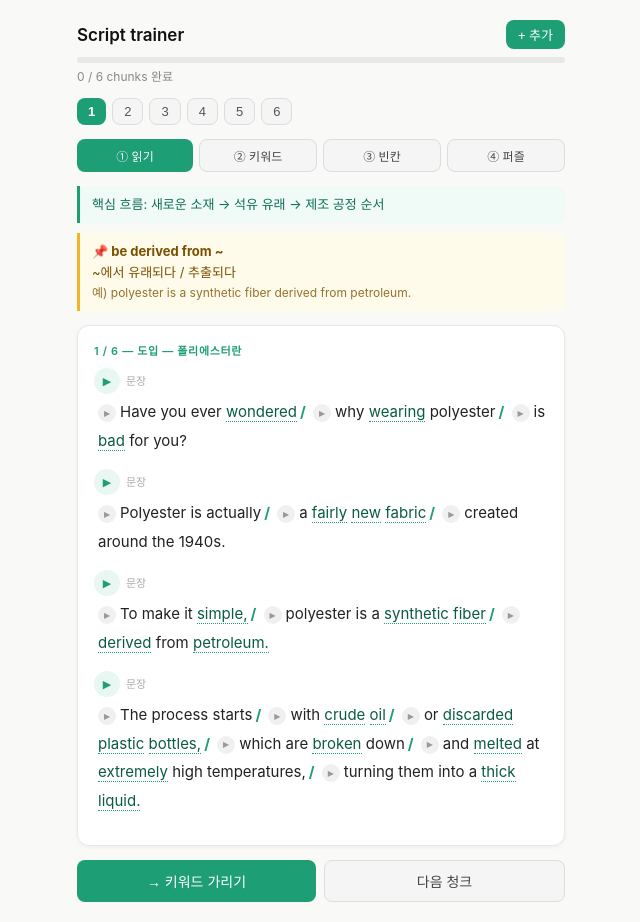
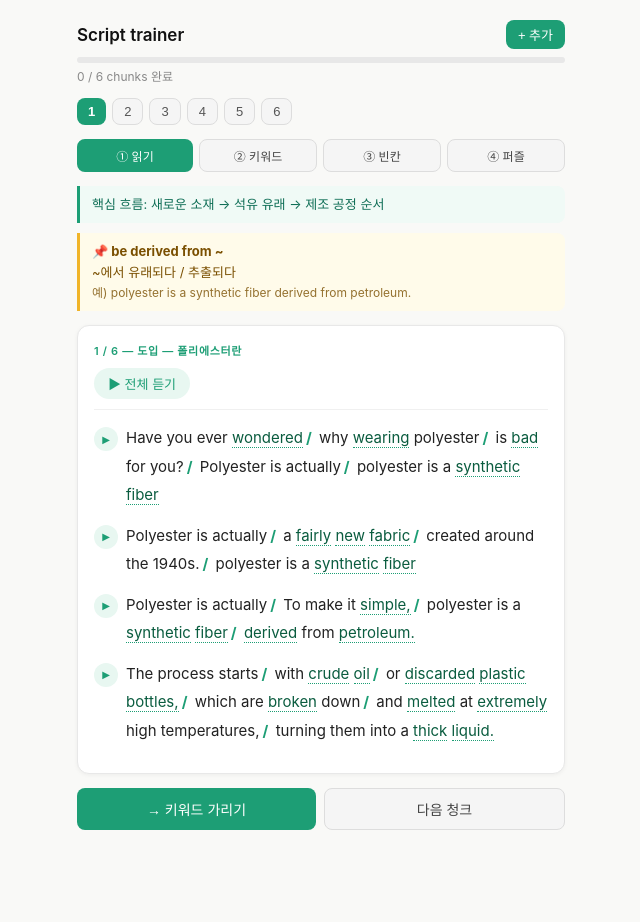
Before and after one commit to eetomato/polyester-trainer, a React (Vite) app: page / in a window 1280 px wide. Shown: the whole page, without its empty margins (319-959 px from the left). After the commit the page ends 850 px from the top, so only its background shows below. Built offline with nearby package versions, Linux system fonts and the light colour scheme.

Commit message:
simplify to chunk and sentence play buttons only

```diff
--- a/src/App.jsx
+++ b/src/App.jsx
@@ -204,51 +204,27 @@ function Tooltip({ word, onClose }) {
   );
 }
 
-// ── 읽기 모드 텍스트 (슬래시 + 구문재생 + 문장재생) ────────────
-function SlashText({ slashText, text }) {
+// ── 읽기 모드 텍스트 (청크 전체 + 문장별 재생) ──────────────
+function SlashText({ slashText, text, chunkText }) {
   const [tooltip, setTooltip] = useState(null);
-  const [playingPhrase, setPlayingPhrase] = useState(null);
-  const [playingSent, setPlayingSent] = useState(null);
+  const [playingIdx, setPlayingIdx] = useState(null); // null=없음, -1=전체, 0~N=문장
 
-  // 문장 단위로 분리 (마침표/물음표/느낌표 기준)
-  const rawSentences = text.match(/[^.!?]+[.!?]+/g) || [text];
+  const sentences = text.match(/[^.!?]+[.!?]+/g) || [text];
 
-  // 슬래시 구문을 문장에 매핑
-  const allPhrases = slashText.split(" / ");
-  let sentGroups = [];
-  let phraseIdx = 0;
-  rawSentences.forEach((sent, si) => {
-    const sentClean = sent.trim().replace(/[^a-zA-Z ]/g,"").toLowerCase();
-    let group = [];
-    while (phraseIdx < allPhrases.length) {
-      group.push(allPhrases[phraseIdx]);
-      const joined = group.join(" ").replace(/[^a-zA-Z ]/g,"").toLowerCase();
-      phraseIdx++;
-      if (sentClean.endsWith(joined.slice(-20).trim()) || phraseIdx >= allPhrases.length) break;
-    }
-    sentGroups.push({ sent: sent.trim(), phrases: group });
-  });
-
-  function playPhrase(phrase, idx) {
-    setPlayingPhrase(idx);
-    const u = new SpeechSynthesisUtterance(phrase);
+  function playText(t, idx) {
+    window.speechSynthesis.cancel();
+    setPlayingIdx(idx);
+    const u = new SpeechSynthesisUtterance(t);
     u.lang = "en-US"; u.rate = 0.85;
-    u.onend = () => setPlayingPhrase(null);
-    window.speechSynthesis.cancel();
+    u.onend = () => setPlayingIdx(null);
     window.speechSynthesis.speak(u);
   }
 
-  function playSentence(sent, idx) {
-    setPlayingSent(idx);
-    const u = new SpeechSynthesisUtterance(sent);
-    u.lang = "en-US"; u.rate = 0.85;
-    u.onend = () => setPlayingSent(null);
-    window.speechSynthesis.cancel();
-    window.speechSynthesis.speak(u);
-  }
-
-  function renderWords(phrase) {
-    return phrase.split(/(\s+)/).map((w, wi) => {
+  function renderSlashLine(slashLine) {
+    const parts = slashLine.split(" / ");
+    return parts.map((phrase, pi) => (
+      <span key={pi}>
+        {phrase.split(/(\s+)/).map((w, wi) => {
           const clean = w.replace(/[^a-zA-Z]/g,"").toLowerCase();
           const hasDict = clean && Object.keys(DICT).includes(clean);
           return (
@@ -257,54 +233,43 @@ function SlashText({ slashText, text }) {
               style={hasDict ? {borderBottom:"1.5px dotted #1D9E75",cursor:"pointer",color:"#0a5c3f"} : {}}
             >{w}</span>
           );
-    });
+        })}
+        {pi < parts.length - 1 && <span style={{color:"#1D9E75",fontWeight:700,margin:"0 3px"}}>/</span>}
+        {" "}
+      </span>
+    ));
   }
-
-  let globalPhraseIdx = 0;
 
   return (
     <div style={{fontSize:15,lineHeight:1.9,color:"#222"}}>
       {tooltip && <Tooltip word={tooltip} onClose={()=>setTooltip(null)} />}
-      {sentGroups.map((sg, si) => {
-        const sentIdx = si;
-        return (
-          <div key={si} style={{marginBottom:14}}>
-            {/* 문장 전체 재생 버튼 */}
-            <div style={{display:"flex",alignItems:"center",gap:6,marginBottom:4}}>
-              <button onClick={()=>playSentence(sg.sent, sentIdx)} style={{
-                flexShrink:0, width:26, height:26, borderRadius:"50%", border:"none",
-                background: playingSent===sentIdx ? "#1D9E75" : "#e8f7f1",
-                color: playingSent===sentIdx ? "#fff" : "#1D9E75",
-                fontSize:11, cursor:"pointer", display:"flex", alignItems:"center", justifyContent:"center",
+
+      {/* 청크 전체 재생 */}
+      <div style={{display:"flex",alignItems:"center",gap:8,marginBottom:14,paddingBottom:10,borderBottom:"1px solid #f0f0f0"}}>
+        <button onClick={()=>playText(text, -1)} style={{
+          display:"flex",alignItems:"center",gap:5,padding:"6px 14px",borderRadius:20,border:"none",
+          background: playingIdx===-1 ? "#1D9E75" : "#e8f7f1",
+          color: playingIdx===-1 ? "#fff" : "#1D9E75",
+          fontSize:13,cursor:"pointer",fontWeight:500,
+        }}>▶ 전체 듣기</button>
+      </div>
+
+      {/* 문장별 */}
+      {sentences.map((sent, si) => (
+        <div key={si} style={{display:"flex",alignItems:"flex-start",gap:8,marginBottom:12}}>
+          <button onClick={()=>playText(sent.trim(), si)} style={{
+            flexShrink:0,marginTop:3,width:24,height:24,borderRadius:"50%",border:"none",
+            background: playingIdx===si ? "#1D9E75" : "#e8f7f1",
+            color: playingIdx===si ? "#fff" : "#1D9E75",
+            fontSize:10,cursor:"pointer",display:"flex",alignItems:"center",justifyContent:"center",
           }}>▶</button>
-              <span style={{fontSize:11,color:"#aaa"}}>문장</span>
-            </div>
-            {/* 구문별 */}
-            <div style={{paddingLeft:4}}>
-              {sg.phrases.map((phrase, pi) => {
-                const gpi = globalPhraseIdx++;
-                return (
-                  <span key={pi} style={{display:"inline"}}>
-                    <button onClick={()=>playPhrase(phrase, gpi)} style={{
-                      display:"inline-flex", alignItems:"center", justifyContent:"center",
-                      width:18, height:18, borderRadius:"50%", border:"none",
-                      background: playingPhrase===gpi ? "#1D9E75" : "#f0f0f0",
-                      color: playingPhrase===gpi ? "#fff" : "#999",
-                      fontSize:8, cursor:"pointer", verticalAlign:"middle",
-                      marginRight:4, flexShrink:0,
-                    }}>▶</button>
-                    {renderWords(phrase)}
-                    {pi < sg.phrases.length - 1 && (
-                      <span style={{color:"#1D9E75",fontWeight:700,margin:"0 3px"}}>/</span>
-                    )}
-                    {" "}
-                  </span>
-                );
-              })}
+          <div style={{flex:1}}>
+            {renderSlashLine(slashText.split(" / ").filter(p =>
+              sent.toLowerCase().includes(p.replace(/[^a-zA-Z ]/g,"").toLowerCase().trim().slice(0,10))
+            ).join(" / ") || sent)}
           </div>
         </div>
-        );
-      })}
+      ))}
     </div>
   );
 }
```
Lines whose indentation alone changed are shown as unchanged.
